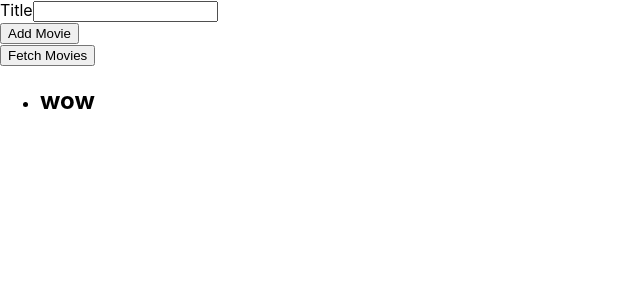
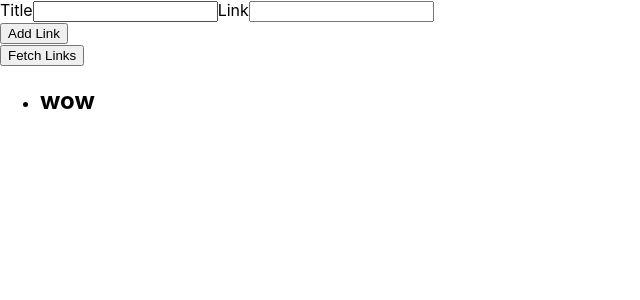
Before and after one commit to Oferlis/ReadingList, a React (Create React App) app in the folder client/: page / in a window 1280 px wide. Shown: the top 300 px of the page, without its empty margins (0-640 px from the left). Built offline with nearby package versions, Linux system fonts and the light colour scheme; no server answers.

Commit message:
added timeout to title promise

```diff
--- a/client/src/App.js
+++ b/client/src/App.js
@@ -75,7 +75,7 @@ function App() {
         <AddLink onAddLink={addListHandler} />
       </section>
       <section>
-        <button onClick={fetchLinkList}>Fetch Movies</button>
+        <button onClick={fetchLinkList}>Fetch Links</button>
       </section>
       <section>{content}</section>
     </React.Fragment>
--- a/client/src/components/AddLink.js
+++ b/client/src/components/AddLink.js
@@ -3,6 +3,7 @@ import React, { useRef } from 'react';
 import classes from './AddLink.module.css';
 
 function AddLink(props) {
+  const titleRef = useRef('');
   const linkRef = useRef('');
 
   function submitHandler(event) {
@@ -11,6 +12,7 @@ function AddLink(props) {
     // could add validation here...
 
     const link = {
+      title: titleRef.current.value,
       link: linkRef.current.value,
     };
 
@@ -21,9 +23,11 @@ function AddLink(props) {
     <form onSubmit={submitHandler}>
       <div className={classes.control}>
         <label htmlFor='title'>Title</label>
-        <input type='text' id='title' ref={linkRef} />
+        <input type='text' id='title' ref={titleRef} />
+        <label htmlFor='link'>Link</label>
+        <input type='text' id='link' ref={linkRef} />
       </div>
-      <button>Add Movie</button>
+      <button>Add Link</button>
     </form>
   );
 }
```
Also changed, not shown: 2 other files (tests, documents, lock files or other folders).
